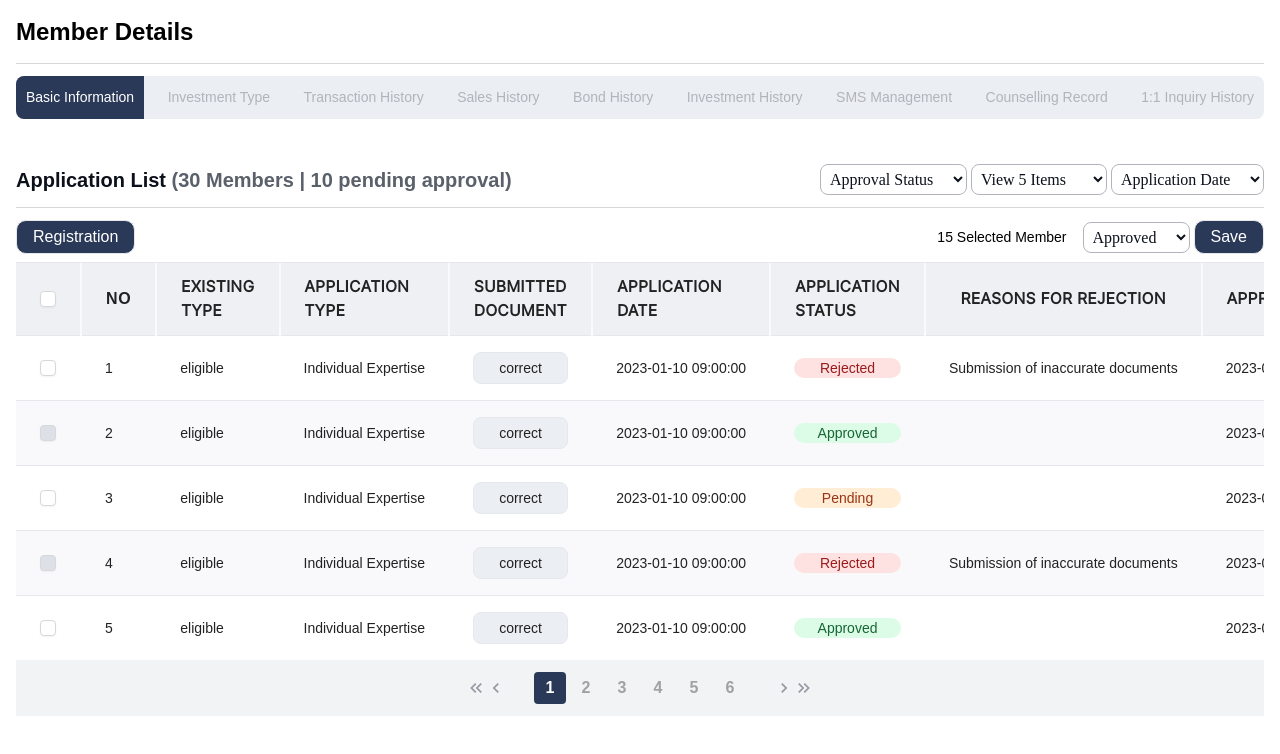
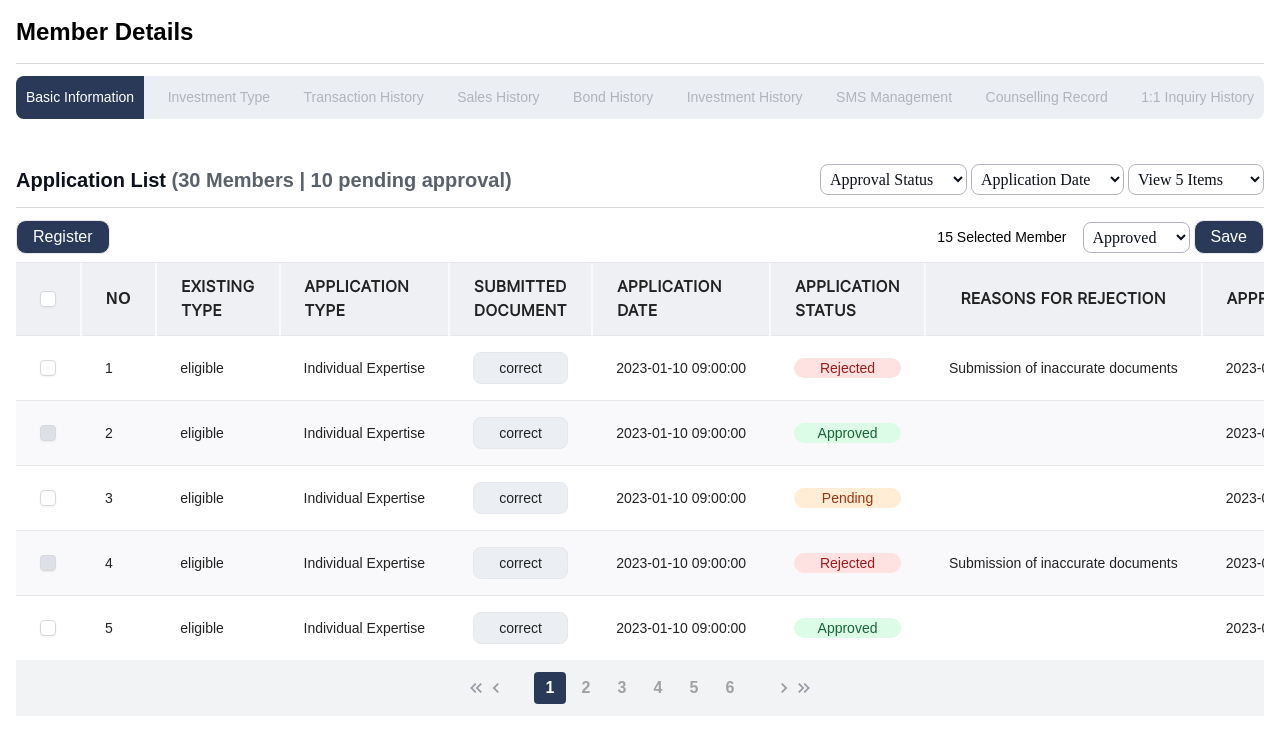
Before and after one commit to uezekiel-mufin/must_fintech, a React (Vite) app: page / in a window 1280 px wide. Shown: the top 754 px of the page. Built offline with nearby package versions, Linux system fonts and the light colour scheme; a web font is replaced by a local one.

Commit message:
Add correct header

```diff
--- a/src/Library/membersData.js
+++ b/src/Library/membersData.js
@@ -312,7 +312,7 @@ export const membersData = [
 		existingType: 'eligible',
 		applicationType: 'individual expertise',
 		submittedDoc: 'correct',
-		applicationDate: '2023-01-10 09:00:00',
+		applicationDate: '2023-01-29',
 		approvalStatus: 'approved',
 		reasons: '',
 		approvalDate: '2023-01-10 09:00:00',
--- a/src/components/TableBody.jsx
+++ b/src/components/TableBody.jsx
@@ -52,7 +52,7 @@ const TableBody = ({ pageItems, setPageItems, setSelectedMembers, membersData, s
 							<th className='px-6 py-3 text-left text-base text-[#222222] font-semibold uppercase tracking-[0.04em] font-pretendard'>Approval Date</th>
 						</tr>
 					</thead>
-					<tbody className='bg-white divide-y relative divide-gray-200'>
+					<tbody className='bg-white divide-y relative divide-gray-200 transition-all ease-linear duration-300'>
 						{pageItems.length < 1 ? (
 							<tr className='flex justify-center items-center'>
 								<td className='text-center ' colSpan={9}>
--- a/src/components/TableHeader.jsx
+++ b/src/components/TableHeader.jsx
@@ -96,6 +96,16 @@ const TableHeader = ({ membersData, setPageItems, pending, selectedMembers, setI
 								);
 							})}
 						</select>
+
+						<select name='Approval Status' id='approval_status' className='capitalize' onChange={(e) => handleDateSort(e.target.value)}>
+							{sortByDate.map((item) => {
+								return (
+									<option key={item.id} value={item.title} className='transition-all capitalize duration-300 ease-linear'>
+										{item.title}
+									</option>
+								);
+							})}
+						</select>
 						<select name='Approval Status' id='approval_status' className='capitalize' onChange={(e) => handleNumberSort(e.target.value)}>
 							{itemsToView.map((item) => {
 								return (
@@ -105,20 +115,11 @@ const TableHeader = ({ membersData, setPageItems, pending, selectedMembers, setI
 								);
 							})}
 						</select>
-						<select name='Approval Status' id='approval_status' className='capitalize' onChange={(e) => handleDateSort(e.target.value)}>
-							{sortByDate.map((item) => {
-								return (
-									<option key={item.id} value={item.title} className='transition-all capitalize duration-300 ease-linear'>
-										{item.title}
-									</option>
-								);
-							})}
-						</select>
 					</div>
 				</form>
 			</section>
 			<section className='flex justify-between items-center mt-[12.37px]'>
-				<h3 className='border py-1 text-white px-[16px] bg-[#2A3958] rounded-[10px]'>Registration</h3>
+				<h3 className='border py-1 text-white px-[16px] bg-[#2A3958] rounded-[10px]'>Register</h3>
 				<div className='flex justify-between items-center gap-1'>
 					<p className='mr-3 text-[14px]'>{selectedMembers.length} Selected Member</p>
 					<select name='Approval Status' id='approval_status' onChange={(e) => setApprovalStatusValue(e.target.value)} className='capitalize focus:outline-none'>
```
